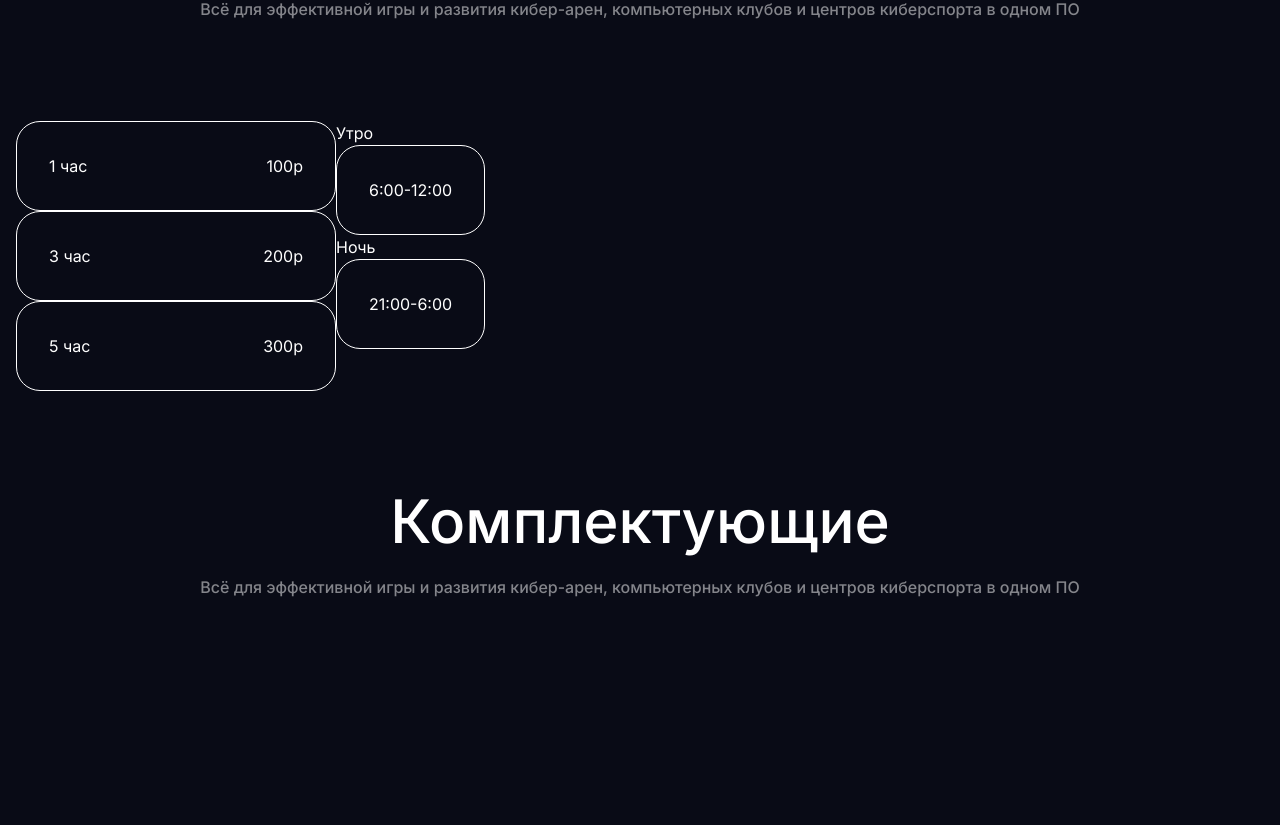
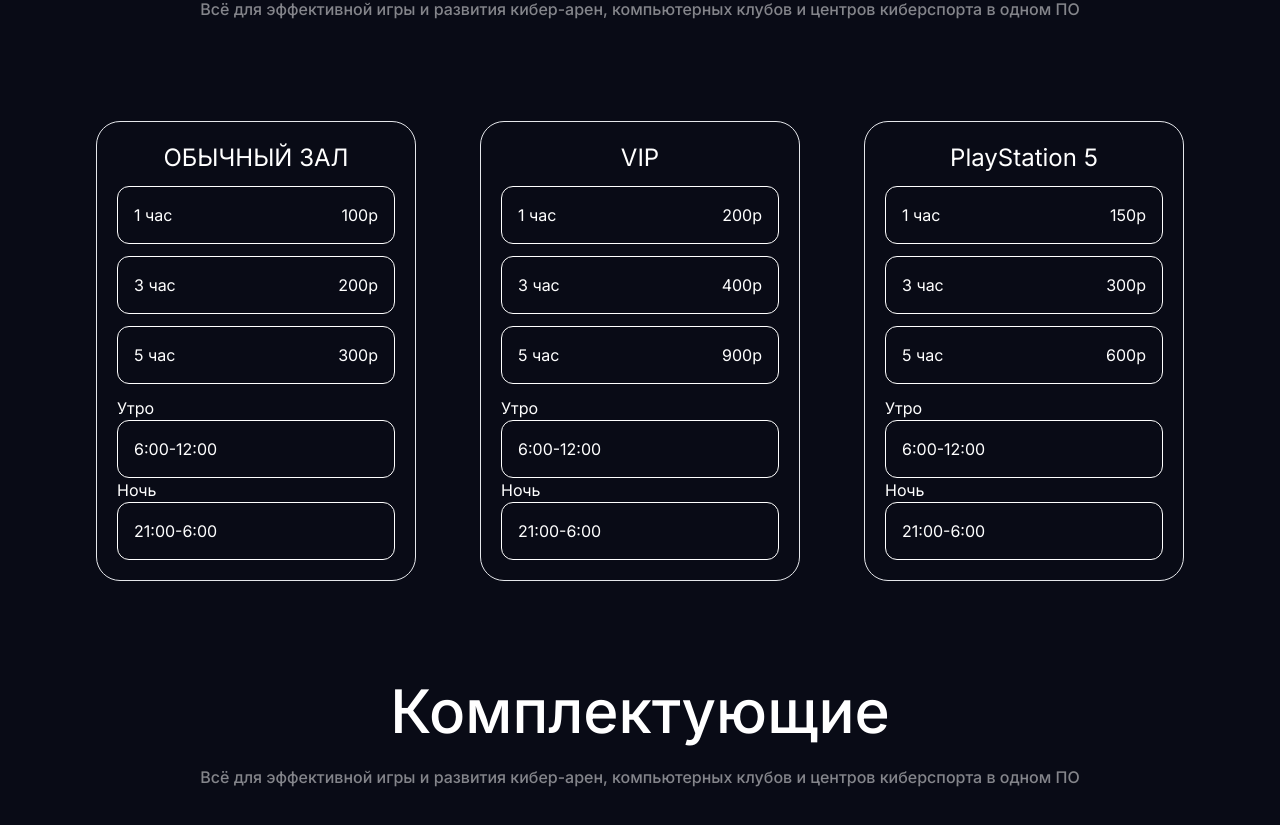
Before and after one commit to JED-Studio/Alvator, a Vue app in the folder Alvator/: page / in a window 1280 px wide. Shown: the part 2999-3824 px from the top of the page. Before the commit the page ends 3698 px from the top, so only its background shows below. Built offline with nearby package versions, Linux system fonts and the light colour scheme.

Commit message:
Price card

```diff
--- a/Alvator/src/components/Price.vue
+++ b/Alvator/src/components/Price.vue
@@ -1,30 +1,82 @@
 <template>
     <section class="mt-4">
     <div class="max-w-7xl mx-auto pl-4 pr-4">
-        <div class="flex">
-            <div class="max-w-xs w-full">
-                <div class="rounded-3xl border-white border p-8  text-white flex justify-between">
+        <div class="flex gap-16 justify-center">
+            <div class="max-w-xs w-full border rounded-3xl p-5 flex flex-col gap-3 ">
+                <div class="text-white text-center text-2xl">ОБЫЧНЫЙ ЗАЛ</div>
+                <div class="rounded-xl  border-white border p-4 text-white flex justify-between">
                     <p>1 час</p>
                     <p>100р</p>
                 </div>
-                <div class="rounded-3xl border-white border p-8  text-white flex justify-between">
+                <div class="rounded-xl border-white border p-4  text-white flex justify-between">
                     <p>3 час</p>
                     <p>200р</p>
                 </div>
-                <div class="rounded-3xl border-white border p-8  text-white flex justify-between">
+                <div class="rounded-xl border-white border p-4  text-white flex justify-between">
                     <p>5 час</p>
                     <p>300р</p>
                 </div>
+                <div class="text-white">
+                <p>Утро</p>
+                <div class="rounded-xl border-white border p-4">6:00-12:00</div>
+                <p>Ночь</p>
+                <div class="rounded-xl border-white border p-4">21:00-6:00</div>
+            </div>
 
             </div>
-            <div class="text-white">
+            <div class="max-w-xs w-full border rounded-3xl p-5 flex flex-col gap-3">
+                <div class="text-white text-center text-2xl">VIP</div>
+                <div class="rounded-xl border-white border p-4 text-white flex justify-between">
+                    <p>1 час</p>
+                    <p>200р</p>
+                </div>
+                <div class="rounded-xl border-white border p-4  text-white flex justify-between">
+                    <p>3 час</p>
+                    <p>400р</p>
+                </div>
+                <div class="rounded-xl border-white border p-4  text-white flex justify-between">
+                    <p>5 час</p>
+                    <p>900р</p>
+                </div>
+                <div class="text-white">
                 <p>Утро</p>
-                <div class="rounded-3xl border-white border p-8">6:00-12:00</div>
+                <div class="rounded-xl border-white border p-4">6:00-12:00</div>
                 <p>Ночь</p>
-                <div class="rounded-3xl border-white border p-8">21:00-6:00</div>
+                <div class="rounded-xl border-white border p-4">21:00-6:00</div>
             </div>
+
+            </div>
+
+            <div class="max-w-xs w-full border rounded-3xl p-5 flex flex-col gap-3">
+                <div class="text-white text-center text-2xl">PlayStation 5</div>
+                <div class="rounded-xl border-white border p-4 text-white flex justify-between">
+                    <p>1 час</p>
+                    <p>150р</p>
+                </div>
+                <div class="rounded-xl border-white border p-4  text-white flex justify-between">
+                    <p>3 час</p>
+                    <p>300р</p>
+                </div>
+                <div class="rounded-xl border-white border p-4  text-white flex justify-between">
+                    <p>5 час</p>
+                    <p>600р</p>
+                </div>
+                <div class="text-white">
+                <p>Утро</p>
+                <div class="rounded-xl border-white border p-4">6:00-12:00</div>
+                <p>Ночь</p>
+                <div class="rounded-xl border-white border p-4">21:00-6:00</div>
+            </div>
+
+            </div>
+
+
 
         </div>
     </div>
     </section>
 </template>
+
+<style>
+
+</style>
```
